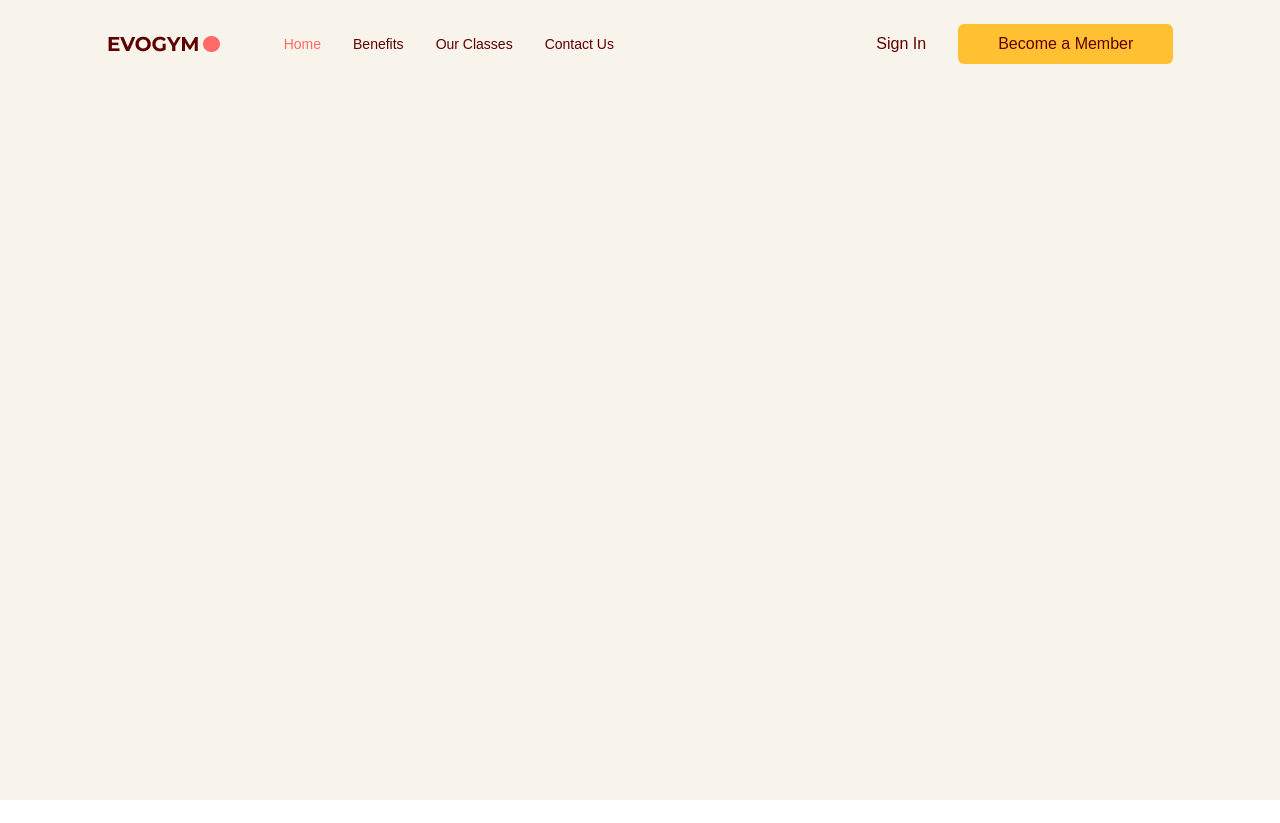
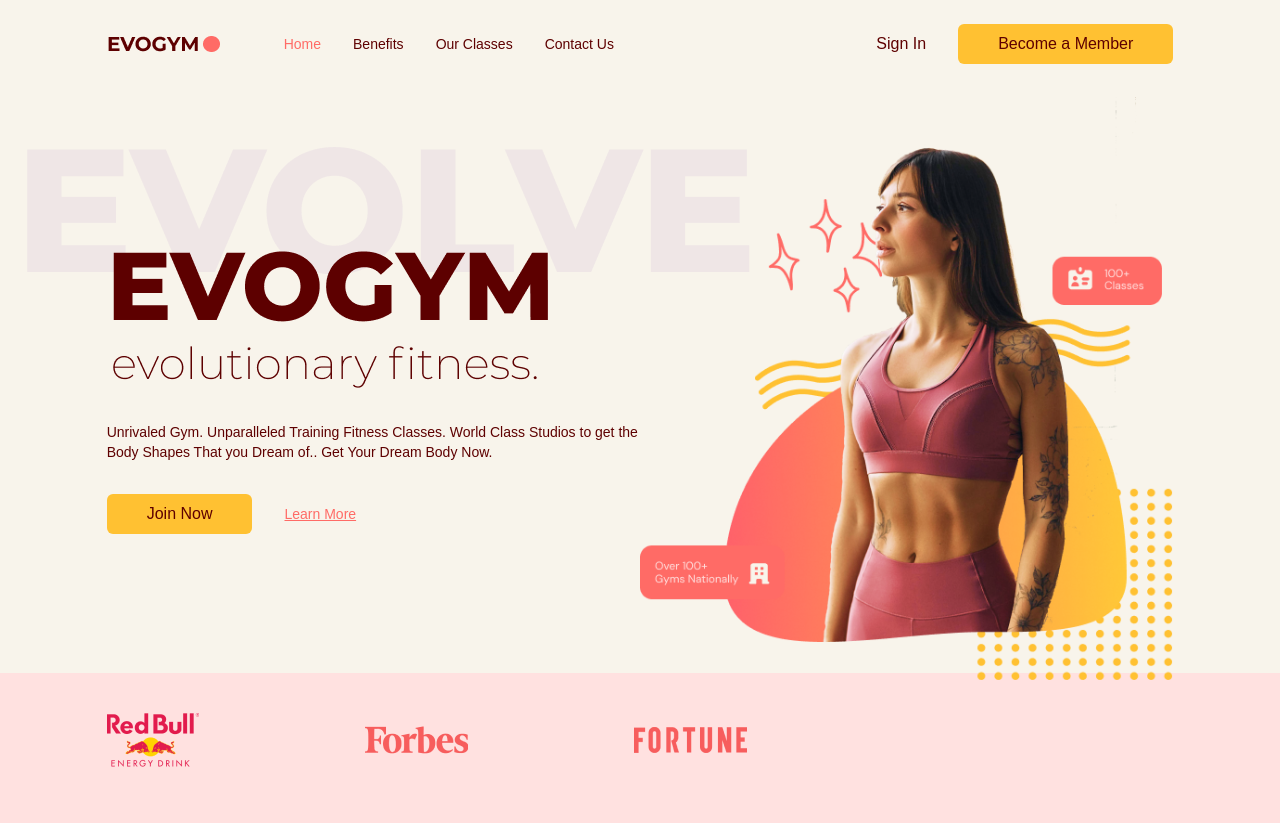
Before and after one commit to Inna-Kulish/fitness-app, a React (Vite) app: page / in a window 1280 px wide. Before the commit the page ends 800 px from the top, so only its background shows below. Built offline with nearby package versions, Linux system fonts and the light colour scheme.

Commit message:
home section

```diff
--- a/src/App.tsx
+++ b/src/App.tsx
@@ -1,6 +1,7 @@
 import Navbar from "@/scenes/navbar/Navbar";
 import { useEffect, useState } from "react";
 import { SelectedPage } from "./shared/types";
+import Home from "./scenes/home/Home";
 
 function App() {
   const [selectedPage, setSelectedPage] = useState<SelectedPage>(SelectedPage.Home);
@@ -25,6 +26,7 @@ setIsTopOfPage(false);
       <Navbar
         isTopOfPage={isTopOfPage}
         selectedPage={selectedPage} setSelectedPage={setSelectedPage} />
+      <Home setSelectedPage={setSelectedPage}/>
     </div>
   )
 }
--- /dev/null
+++ b/src/scenes/home/Home.tsx
@@ -0,0 +1,97 @@
+import { SelectedPage } from '@/shared/types'
+import useMediaQuery from '@/hooks/useMediaQuery';
+import ActionButton from '@/shared/ActionButton';
+import HomePageText from '@/assets/HomePageText.png';
+import HomePageGraphic from '@/assets/HomePageGraphic.png';
+import SponsorRedBull from '@/assets/SponsorRedBull.png';
+import SponsorForbes from '@/assets/SponsorForbes.png';
+import SponsorFortune from '@/assets/SponsorFortune.png';
+import AnchorLink from 'react-anchor-link-smooth-scroll';
+import { motion } from 'framer-motion';
+
+type Props = {
+    setSelectedPage: (value: SelectedPage) => void;
+}
+
+const Home = ({ setSelectedPage }: Props) => {
+    const isAboveMediumScreens = useMediaQuery('(min-width:1060px)');
+  return (
+      <section
+          id='home'
+          className='gap-16 bg-gray-20 py-10 md:h-full md:pb-0'
+      >
+          {/* IMAGE AND MAIN HEADER */}
+          <motion.div className='md:flex mx-auto w-5/6 items-center justify-center md:h-5/6'
+          onViewportEnter={()=> setSelectedPage(SelectedPage.Home)}
+          >
+              {/* MAIN HEADER */}
+              <div className='z-10 mt-32 md:basis-3/5'>
+                  <motion.div
+                      className='md:-mt-20'
+                      initial='hidden'
+                      whileInView='visible'
+                      viewport={{ once: true, amount: 0.5 }}
+                      transition={{ duration: 0.5 }}
+                      variants={{
+                          hidden: { opacity: 0, x: -50 },
+                          visible: {opacity: 1, x: 0},
+                      }}
+                  >
+                      <div className='relative'>
+                          <div className='before:absolute before:-top-20 before:-left-20 before:z-[-1] md:before:content-evolvetext'>
+                              <img src={HomePageText} alt="home-page-text" />
+                          </div>
+                      </div>
+                      <p className='mt-8 text-sm'>
+                         Unrivaled Gym. Unparalleled Training Fitness Classes. World Class
+              Studios to get the Body Shapes That you Dream of.. Get Your Dream
+              Body Now.
+                      </p>
+                  </motion.div>
+
+                  <motion.div className='mt-8 flex items-center gap-8'
+                      initial='hidden'
+                      whileInView='visible'
+                      viewport={{ once: true, amount: 0.5 }}
+                      transition={{ delay: 0.2, duration: 0.5 }}
+                      variants={{
+                          hidden: { opacity: 0, x: -50 },
+                          visible: { opacity: 1, x: 0 },
+                      }}
+                  >
+                      <ActionButton setSelectedPage={setSelectedPage}>
+                          Join Now
+                      </ActionButton>
+                      <AnchorLink
+                          className='text-sm font-bolt text-primary-500 underline hover:text-secondary-500'
+                          onClick={() => setSelectedPage(SelectedPage.ContactUs)}
+                          href={`#${SelectedPage.ContactUs}`}
+                      >
+                          <p>Learn More</p>
+                      </AnchorLink>
+</motion.div>
+
+              </div>
+
+              {/* IMAGE */}
+              <div className='flex basis-3/5 justify-center md:z-10 md:mt-16 md:justify-items-end'>
+                  <img src={HomePageGraphic} alt="home-pageGraphic" />
+              </div>
+          </motion.div>
+          {/* SPONSORS */}
+          {isAboveMediumScreens && (
+              <div className='h-[150px] w-full bg-primary-100 py-10'>
+                  <div className='mx-auto w-5/6'>
+                      <div className='flex w-3/5 items-center justify-between gap-8'>
+                          <img src={SponsorRedBull} alt="redbull-sponsor" />
+                          <img src={SponsorForbes} alt="forbes-sponsor" />
+                          <img src={SponsorFortune} alt="fortune-sponsor" />
+                      </div>
+                  </div>
+              </div>
+          )}
+    </section>
+  )
+}
+
+export default Home;
```
